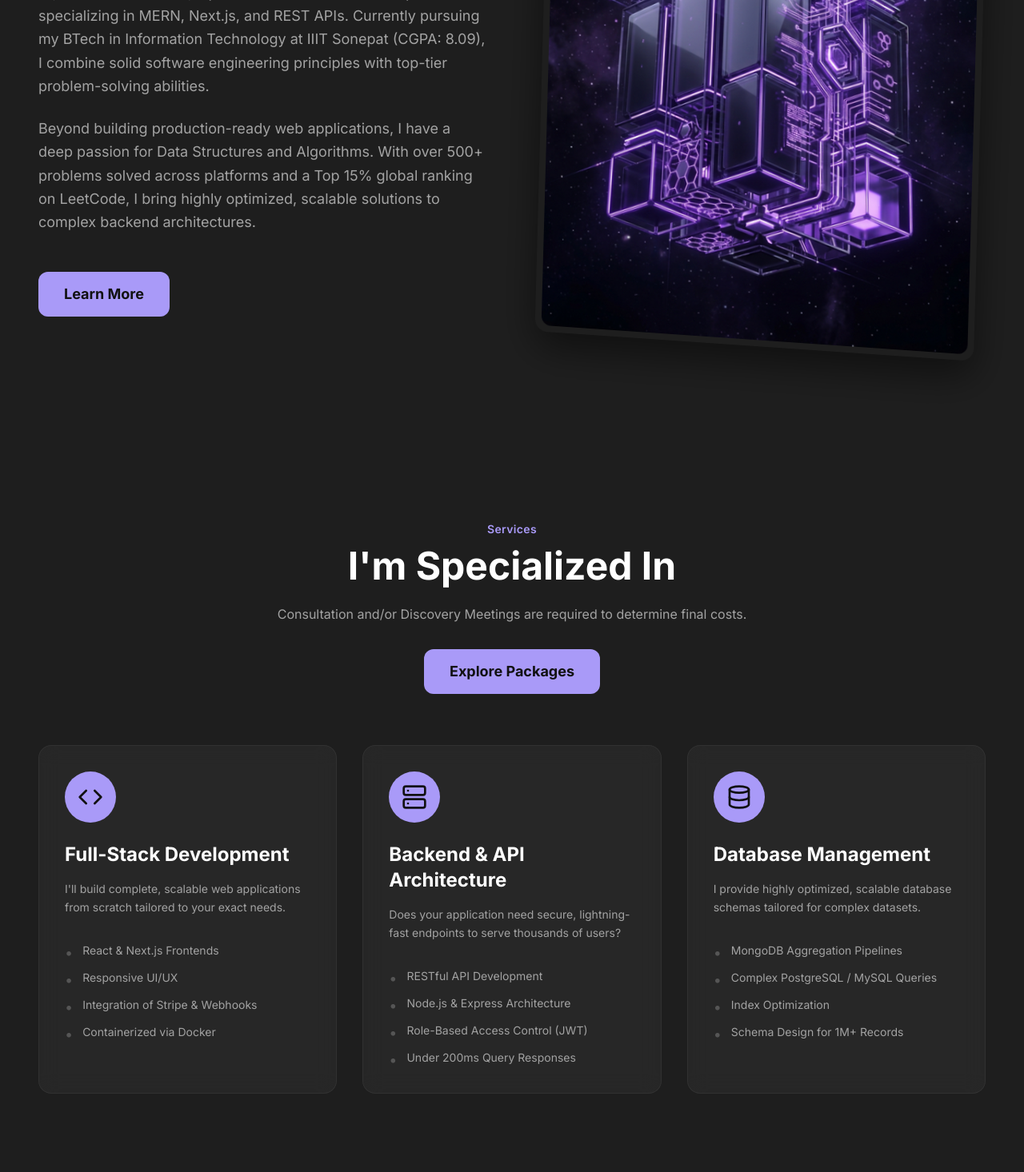
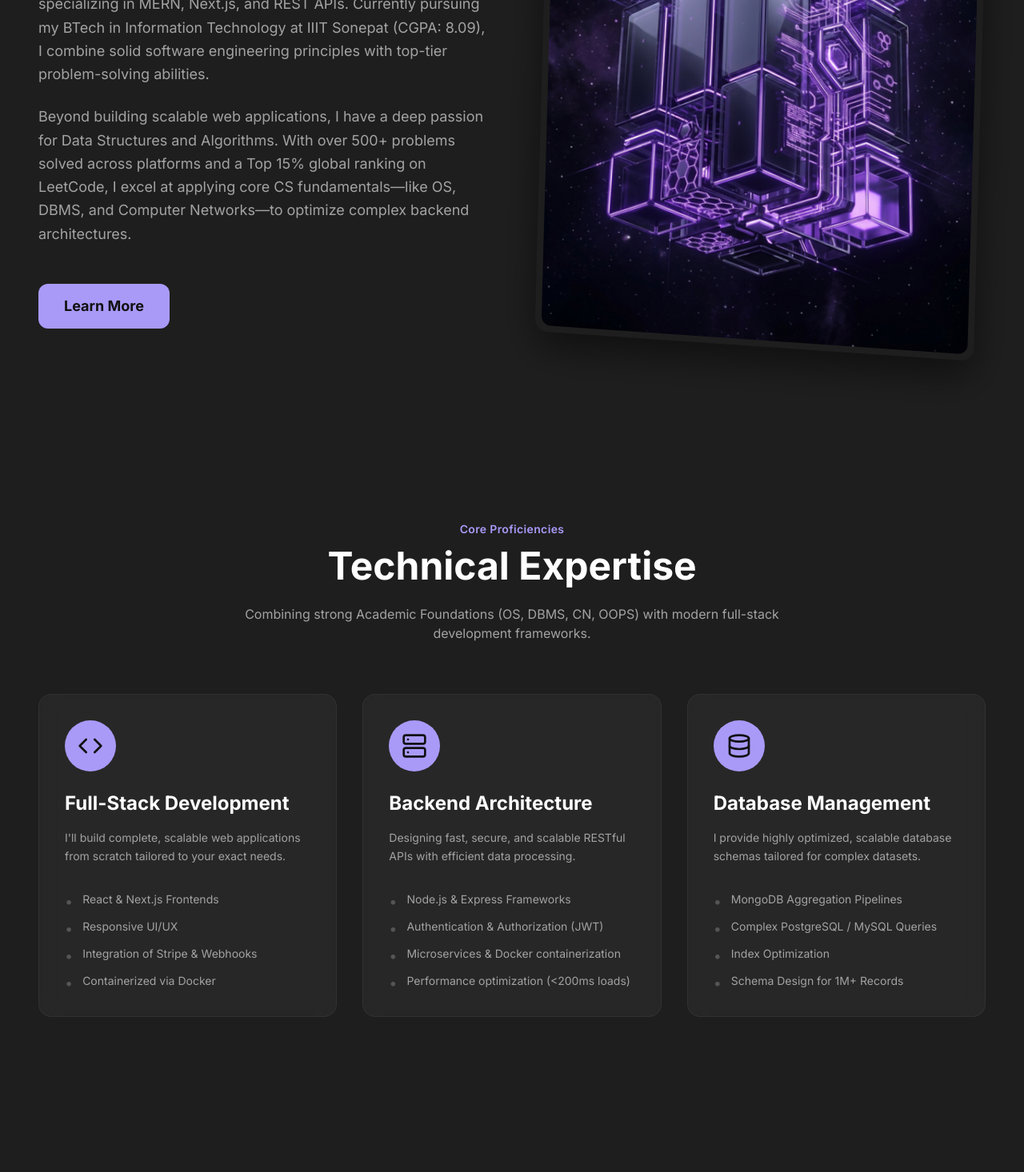
Before and after one commit to DarshanPawar17/portfolio-min, a React (Vite) app: page / in a window 1280 px wide. Shown: the part 1280-2746 px from the top of the page at 80% size. Built offline with nearby package versions, Linux system fonts and the light colour scheme.

Commit message:
refactor: updated copy for software engineering internships

```diff
--- a/src/components/About.jsx
+++ b/src/components/About.jsx
@@ -24,7 +24,7 @@ const About = () => {
                         </p>
 
                         <p className="text-textMuted mb-8 leading-relaxed text-lg">
-                            Beyond building production-ready web applications, I have a deep passion for Data Structures and Algorithms. With over 500+ problems solved across platforms and a Top 15% global ranking on LeetCode, I bring highly optimized, scalable solutions to complex backend architectures.
+                            Beyond building scalable web applications, I have a deep passion for Data Structures and Algorithms. With over 500+ problems solved across platforms and a Top 15% global ranking on LeetCode, I excel at applying core CS fundamentals—like OS, DBMS, and Computer Networks—to optimize complex backend architectures.
                         </p>
 
                         <button className="bg-primary hover:bg-primaryDark text-textDark px-8 py-3.5 rounded-xl font-bold transition-all duration-300 text-lg mt-4">
--- a/src/components/Hero.jsx
+++ b/src/components/Hero.jsx
@@ -20,13 +20,13 @@ const Hero = () => {
                     className="max-w-4xl mx-auto"
                 >
                     <span className="text-primary font-semibold text-xl tracking-wide mb-4 block">
-                        Hi, I'm Darshan
+                        Hi, I'm Darshan Pawar
                     </span>
                     <h1 className="text-5xl md:text-7xl font-extrabold text-white mb-6 leading-tight tracking-tight">
                         A Full-Stack Developer & <br />Backend Specialist
                     </h1>
                     <p className="text-base md:text-lg text-textMuted mb-10 max-w-2xl mx-auto leading-relaxed">
-                        I help you to create a professional pixel-perfect, and fully responsive website to get more sales, leads and boost your business. (Specialized in robust backend APIs).
+                        I specialize in building production-ready, scalable web applications using the MERN stack. Armed with strong CS fundamentals and a passion for Data Structures & Algorithms.
                     </p>
 
                     <div className="flex items-center justify-center gap-4">
--- a/src/components/Portfolio.jsx
+++ b/src/components/Portfolio.jsx
@@ -33,14 +33,14 @@ const Portfolio = () => {
                 <div className="text-center mb-16">
                     <span className="text-primary font-semibold tracking-wide mb-3 block text-sm">Portfolio</span>
                     <h2 className="text-4xl md:text-5xl font-extrabold text-white mb-6">
-                        Projects that helped me launch<br />my career are listed below.
+                        Featured Academic & <br />Personal Projects
                     </h2>
                     <div className="flex justify-center gap-4 mt-8">
                         <button className="bg-primary hover:bg-primaryDark text-textDark px-6 py-2.5 rounded-xl font-bold transition-all duration-300">
-                            Client Work
+                            Full-Stack
                         </button>
                         <button className="bg-primary hover:bg-primaryDark text-textDark px-6 py-2.5 rounded-xl font-bold transition-all duration-300 opacity-80">
-                            Personal Work
+                            Backend APIs
                         </button>
                     </div>
                 </div>
--- a/src/components/Services.jsx
+++ b/src/components/Services.jsx
@@ -17,13 +17,13 @@ const Services = () => {
         },
         {
             icon: <Server className="w-8 h-8 text-textDark" />,
-            title: "Backend & API Architecture",
-            description: "Does your application need secure, lightning-fast endpoints to serve thousands of users?",
+            title: "Backend Architecture",
+            description: "Designing fast, secure, and scalable RESTful APIs with efficient data processing.",
             features: [
-                "RESTful API Development",
-                "Node.js & Express Architecture",
-                "Role-Based Access Control (JWT)",
-                "Under 200ms Query Responses"
+                "Node.js & Express Frameworks",
+                "Authentication & Authorization (JWT)",
+                "Microservices & Docker containerization",
+                "Performance optimization (<200ms loads)"
             ]
         },
         {
@@ -44,16 +44,13 @@ const Services = () => {
             <div className="container mx-auto px-6 md:px-12">
 
                 <div className="text-center mb-16">
-                    <span className="text-primary font-semibold tracking-wide mb-3 block text-sm">Services</span>
+                    <span className="text-primary font-semibold tracking-wide mb-3 block text-sm">Core Proficiencies</span>
                     <h2 className="text-4xl md:text-5xl font-extrabold text-white mb-6">
-                        I'm Specialized In
+                        Technical Expertise
                     </h2>
                     <p className="text-textMuted max-w-2xl mx-auto mb-8">
-                        Consultation and/or Discovery Meetings are required to determine final costs.
+                        Combining strong Academic Foundations (OS, DBMS, CN, OOPS) with modern full-stack development frameworks.
                     </p>
-                    <button className="bg-primary hover:bg-primaryDark text-textDark px-8 py-3.5 rounded-xl font-bold transition-all duration-300 text-lg">
-                        Explore Packages
-                    </button>
                 </div>
 
                 <div className="grid grid-cols-1 md:grid-cols-2 lg:grid-cols-3 gap-8">
```
